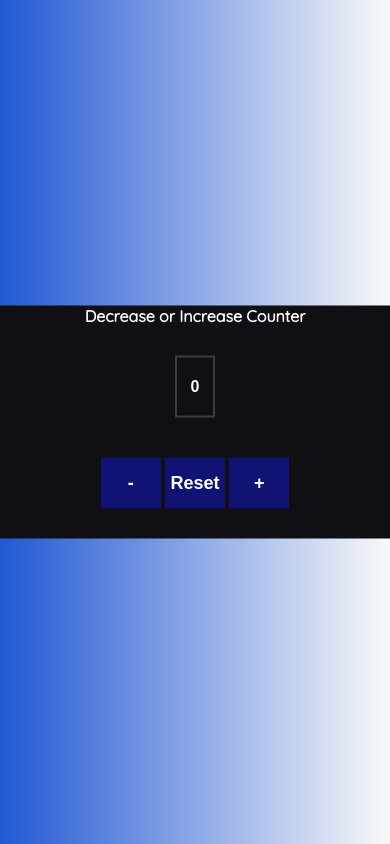
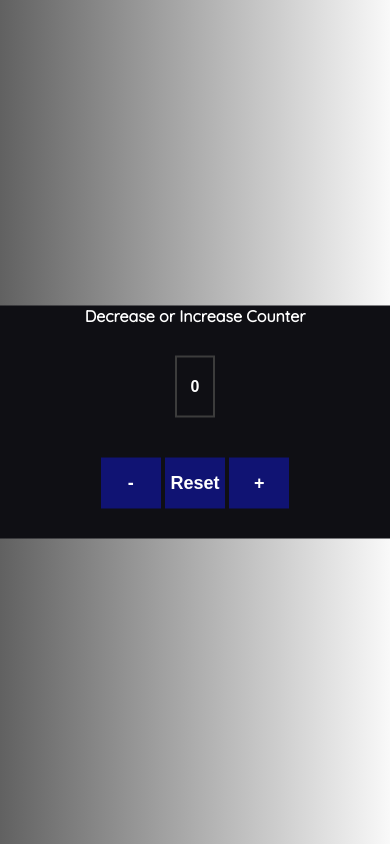
Before and after one commit to wtmcgrew/increase-decrease-counter, a plain HTML site: page index.html in a window 390 px wide. Shown: the top 844 px of the page. Drawn offline with Linux system fonts and the light colour scheme.

Commit message:
Media query addition

```diff
--- a/stylesheet.css
+++ b/stylesheet.css
@@ -51,3 +51,11 @@ h3 {
 	font-weight: 600;
 	margin-bottom: 30px;
 }
+
+@media only screen and (max-width: 768px) {
+	body {
+		display: block;
+		background: linear-gradient(to right, #616161 , #f9f9f9);
+		align-items: center;
+		margin: 0;
+	}
```
